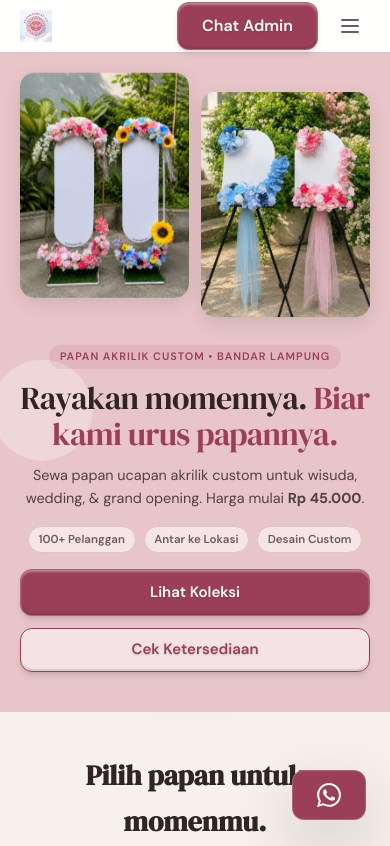
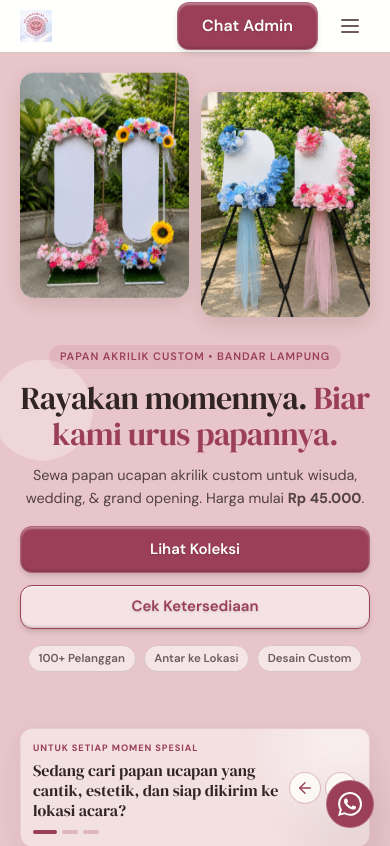
Before and after one commit to tegokkk/DECORMOMENT.BDL, a Next.js app: page / in a window 390 px wide. Shown: the top 846 px of the page. Built offline with nearby package versions, Linux system fonts and the light colour scheme.

Commit message:
feat: add homepage question carousel

```diff
--- a/src/app/page.jsx
+++ b/src/app/page.jsx
@@ -1,6 +1,7 @@
 import Header from '@/components/layout/Header';
 import Footer from '@/components/layout/Footer';
 import HeroSection from '@/components/sections/HeroSection';
+import QuestionSlides from '@/components/sections/QuestionSlides';
 import CatalogSection from '@/components/catalog/CatalogSection';
 import ServicesSection from '@/components/sections/ServicesSection';
 import OrderStepsSection from '@/components/sections/OrderStepsSection';
@@ -18,6 +19,7 @@ export default function Home() {
       <Header />
       <main>
         <HeroSection />
+        <QuestionSlides />
         <CatalogSection />
         <VideoSection />
         <ServicesSection />
--- a/src/components/sections/HeroSection.jsx
+++ b/src/components/sections/HeroSection.jsx
@@ -59,18 +59,18 @@ export default function HeroSection() {
             Sewa papan ucapan akrilik custom untuk wisuda, wedding, &amp; grand opening. Harga mulai <strong>{formatRupiah(lowestPrice)}</strong>.
           </p>
 
+          <div className={styles.actions}>
+            <a href="#katalog" className={styles.primaryButton}>Lihat Koleksi</a>
+            <WhatsAppLink contact={site.whatsapp} placement="hero" className={styles.secondaryButton}>
+              Cek Ketersediaan
+            </WhatsAppLink>
+          </div>
+
           {/* Trust badges */}
           <div className={styles.trustRow}>
             <span className={styles.trustBadge}>100+ Pelanggan</span>
             <span className={styles.trustBadge}>Antar ke Lokasi</span>
             <span className={styles.trustBadge}>Desain Custom</span>
-          </div>
-
-          <div className={styles.actions}>
-            <a href="#katalog" className={styles.primaryButton}>Lihat Koleksi</a>
-            <WhatsAppLink contact={site.whatsapp} placement="hero" className={styles.secondaryButton}>
-              Cek Ketersediaan
-            </WhatsAppLink>
           </div>
         </div>
 
--- a/src/components/sections/HeroSection.module.css
+++ b/src/components/sections/HeroSection.module.css
@@ -170,6 +170,7 @@
   flex-wrap: wrap;
   gap: var(--space-3);
   justify-content: center;
+  margin-bottom: var(--space-4);
 }
 
 @media (min-width: 1024px) {
--- /dev/null
+++ b/src/components/sections/QuestionSlides.jsx
@@ -0,0 +1,68 @@
+'use client';
+
+import { useState } from 'react';
+import { ArrowLeft, ArrowRight } from 'lucide-react';
+import styles from './QuestionSlides.module.css';
+
+const questions = [
+  'Sedang cari papan ucapan yang cantik, estetik, dan siap dikirim ke lokasi acara?',
+  'Sedang mencari papan akrilik elegan dengan harga yang tetap terjangkau?',
+  'Sedang mencari papan ucapan untuk wisuda, wedding, atau grand opening?',
+];
+
+export default function QuestionSlides() {
+  const [activeIndex, setActiveIndex] = useState(0);
+
+  const showSlide = (index) => {
+    setActiveIndex((index + questions.length) % questions.length);
+  };
+
+  return (
+    <section className={styles.section} aria-label="Pertanyaan tentang papan ucapan">
+      <div className={styles.container}>
+        <div className={styles.copy}>
+          <p className={styles.eyebrow}>Untuk setiap momen spesial</p>
+          <div className={styles.slide} aria-live="polite" aria-atomic="true">
+            <p className={styles.question} key={activeIndex}>
+              {questions[activeIndex]}
+            </p>
+          </div>
+          <div className={styles.pagination} role="group" aria-label="Pilih pertanyaan">
+            {questions.map((question, index) => (
+              <button
+                key={question}
+                type="button"
+                className={`${styles.dot} ${activeIndex === index ? styles.activeDot : ''}`}
+                onClick={() => showSlide(index)}
+                aria-label={`Tampilkan pertanyaan ${index + 1}`}
+                aria-current={activeIndex === index ? 'true' : undefined}
+              />
+            ))}
+          </div>
+        </div>
+
+        <div className={styles.controls}>
+          <span className={styles.counter} aria-hidden="true">
+            0{activeIndex + 1}<span> / 0{questions.length}</span>
+          </span>
+          <button
+            type="button"
+            className={styles.arrow}
+            onClick={() => showSlide(activeIndex - 1)}
+            aria-label="Pertanyaan sebelumnya"
+          >
+            <ArrowLeft size={18} strokeWidth={1.8} />
+          </button>
+          <button
+            type="button"
+            className={styles.arrow}
+            onClick={() => showSlide(activeIndex + 1)}
+            aria-label="Pertanyaan berikutnya"
+          >
+            <ArrowRight size={18} strokeWidth={1.8} />
+          </button>
+        </div>
+      </div>
+    </section>
+  );
+}
--- /dev/null
+++ b/src/components/sections/QuestionSlides.module.css
@@ -0,0 +1,180 @@
+.section {
+  padding: 0 var(--page-gutter) var(--space-8);
+  background: var(--color-blush);
+}
+
+.container {
+  width: min(100%, var(--container-max));
+  min-height: 9.5rem;
+  margin-inline: auto;
+  padding: 1.5rem clamp(2rem, 4vw, 3.5rem);
+  display: flex;
+  align-items: center;
+  justify-content: space-between;
+  gap: var(--space-8);
+  border: 1px solid rgb(154 63 87 / 12%);
+  border-radius: var(--radius-dialog);
+  background:
+    radial-gradient(circle at 92% 12%, rgb(255 255 255 / 48%), transparent 30%),
+    var(--color-petal);
+  box-shadow: var(--shadow-soft);
+}
+
+.copy {
+  min-width: 0;
+  text-align: left;
+}
+
+.eyebrow {
+  margin-bottom: var(--space-2);
+  color: var(--color-primary);
+  font-size: 0.7rem;
+  font-weight: 700;
+  letter-spacing: 0.12em;
+  text-transform: uppercase;
+}
+
+.slide {
+  display: grid;
+  max-width: 54rem;
+  min-height: 0;
+  align-items: center;
+}
+
+.question {
+  color: var(--color-ink);
+  font-family: var(--font-display);
+  font-size: clamp(1.4rem, 2vw, 1.85rem);
+  line-height: 1.3;
+  animation: questionEnter 280ms var(--ease-out) both;
+}
+
+.pagination {
+  display: flex;
+  gap: 0.45rem;
+  margin-top: var(--space-3);
+}
+
+.dot {
+  width: 1.65rem;
+  height: 0.35rem;
+  padding: 0;
+  border: 0;
+  border-radius: var(--radius-pill);
+  background: rgb(154 63 87 / 25%);
+  cursor: pointer;
+  transition: background-color var(--motion-fast) var(--ease-out), width var(--motion-fast) var(--ease-out);
+}
+
+.activeDot {
+  width: 2.4rem;
+  background: var(--color-primary);
+}
+
+.controls {
+  display: flex;
+  flex: 0 0 auto;
+  align-items: center;
+  gap: var(--space-2);
+}
+
+.counter {
+  margin-right: var(--space-2);
+  color: var(--color-primary);
+  font-size: 0.8rem;
+  font-weight: 700;
+  font-variant-numeric: tabular-nums;
+}
+
+.counter span {
+  color: var(--color-muted);
+  font-weight: 500;
+}
+
+.arrow {
+  display: grid;
+  width: 2.5rem;
+  height: 2.5rem;
+  place-items: center;
+  border: 1px solid rgb(154 63 87 / 32%);
+  border-radius: 50%;
+  background: var(--color-surface);
+  color: var(--color-primary);
+  cursor: pointer;
+  transition: transform var(--motion-fast) var(--ease-out), background-color var(--motion-fast) var(--ease-out);
+}
+
+.arrow:hover {
+  transform: translateY(-2px);
+  background: #fff;
+}
+
+.arrow:focus-visible,
+.dot:focus-visible {
+  outline: 3px solid var(--color-focus);
+  outline-offset: 3px;
+}
+
+@keyframes questionEnter {
+  from { opacity: 0; transform: translateY(0.4rem); }
+  to { opacity: 1; transform: translateY(0); }
+}
+
+@media (max-width: 639px) {
+  .section {
+    padding: 0 var(--page-gutter) var(--space-4);
+  }
+
+  .container {
+    min-height: 0;
+    align-items: center;
+    gap: var(--space-2);
+    padding: 0.75rem;
+    border-radius: var(--radius-panel);
+  }
+
+  .copy { flex: 1; }
+
+  .eyebrow {
+    margin-bottom: 0.25rem;
+    font-size: 0.58rem;
+    letter-spacing: 0.1em;
+  }
+
+  .slide {
+    min-height: 0;
+  }
+
+  .question {
+    font-size: clamp(1rem, 4vw, 1.2rem);
+    line-height: 1.25;
+  }
+
+  .pagination {
+    gap: 0.3rem;
+    margin-top: 0.6rem;
+  }
+
+  .dot { width: 1rem; height: 0.25rem; }
+
+  .activeDot { width: 1.5rem; }
+
+  .counter { display: none; }
+
+  .controls {
+    width: auto;
+    justify-content: flex-end;
+    gap: 0.25rem;
+  }
+
+  .arrow {
+    width: 2rem;
+    height: 2rem;
+  }
+}
+
+@media (prefers-reduced-motion: reduce) {
+  .question { animation: none; }
+  .dot,
+  .arrow { transition: none; }
+}
--- a/src/components/ui/FloatingWhatsApp.module.css
+++ b/src/components/ui/FloatingWhatsApp.module.css
@@ -13,6 +13,21 @@
   display: none;
 }
 
+@media (max-width: 639px) {
+  .wrapper {
+    right: 16px;
+    bottom: 16px;
+  }
+
+  .floatingButton {
+    width: 3rem;
+    height: 3rem;
+    min-height: 3rem;
+    padding: 0;
+    border-radius: 50%;
+  }
+}
+
 @media (min-width: 640px) {
   .text {
     display: inline;
```
